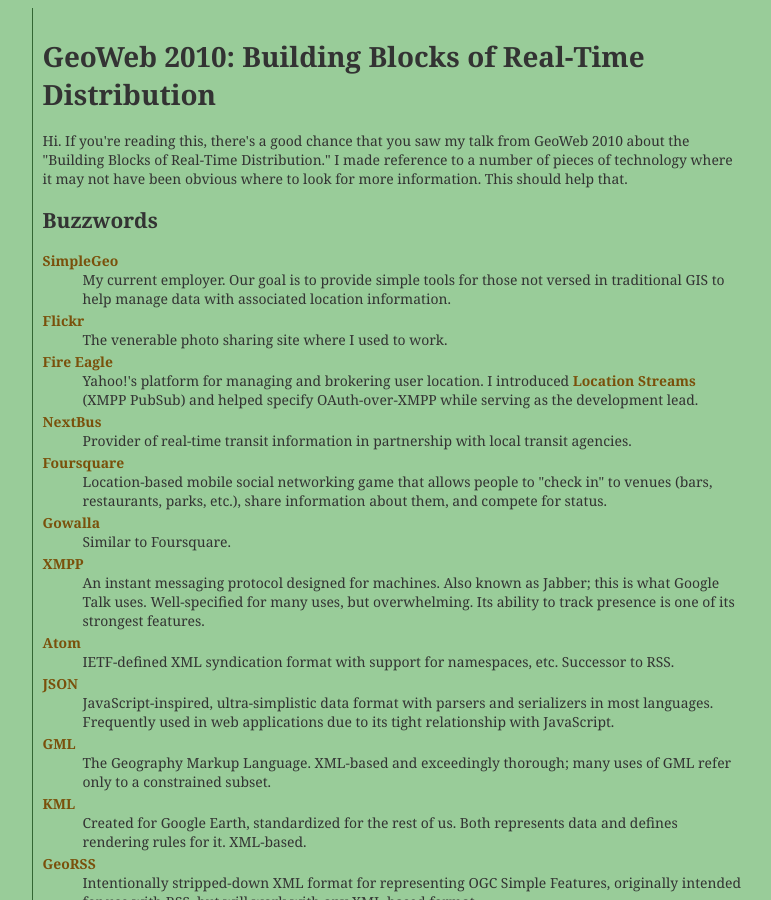
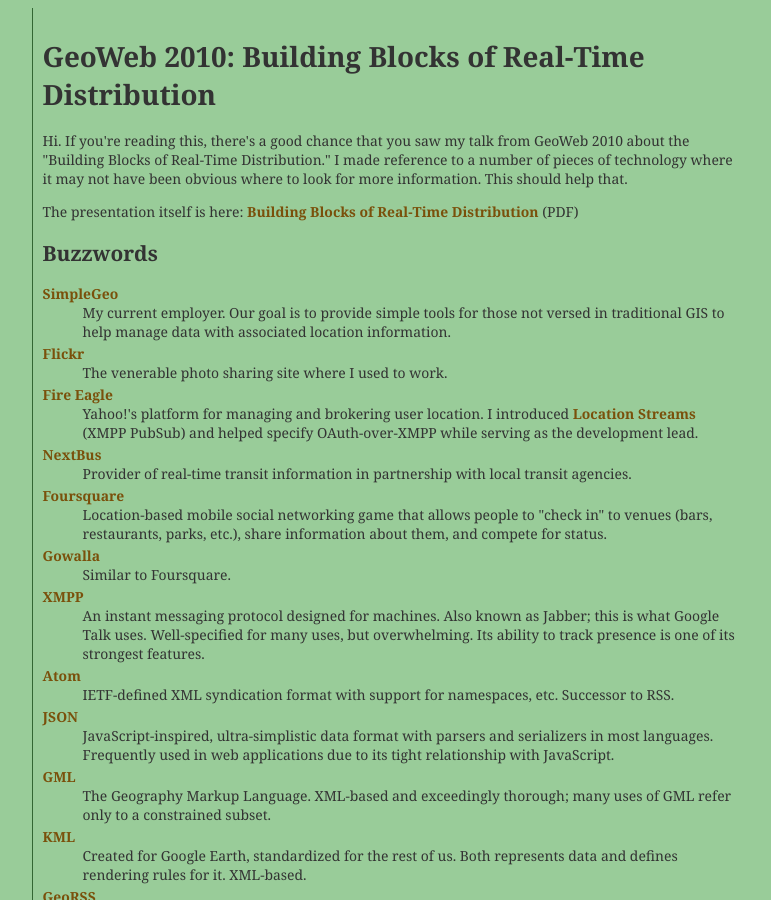
Before and after one commit to mojodna/mojodna.net, a Jekyll site: the page gw2010/index.html, which Jekyll copies as it is, in a window 1280 px wide and 900 px high. Shown: the whole window, without its empty margins (248-1019 px from the left). Built offline with Jekyll 4.4.1, drawn with Linux system fonts in a browser that asks for light colours.

Commit message:
presentation link

```diff
--- a/gw2010/index.html
+++ b/gw2010/index.html
@@ -42,6 +42,10 @@
 GeoWeb 2010 about the "Building Blocks of Real-Time Distribution." I made
 reference to a number of pieces of technology where it may not have been
 obvious where to look for more information. This should help that.</p>
+
+<p>The presentation itself is here: <a
+href="http://github.com/downloads/mojodna/mojodna.github.com/Building%20Blocks%20of%20Real-Time%20Distribution.pdf">Building
+Blocks of Real-Time Distribution</a> (PDF)</p>
 
 <h2>Buzzwords</h2>
 <dl>
```
